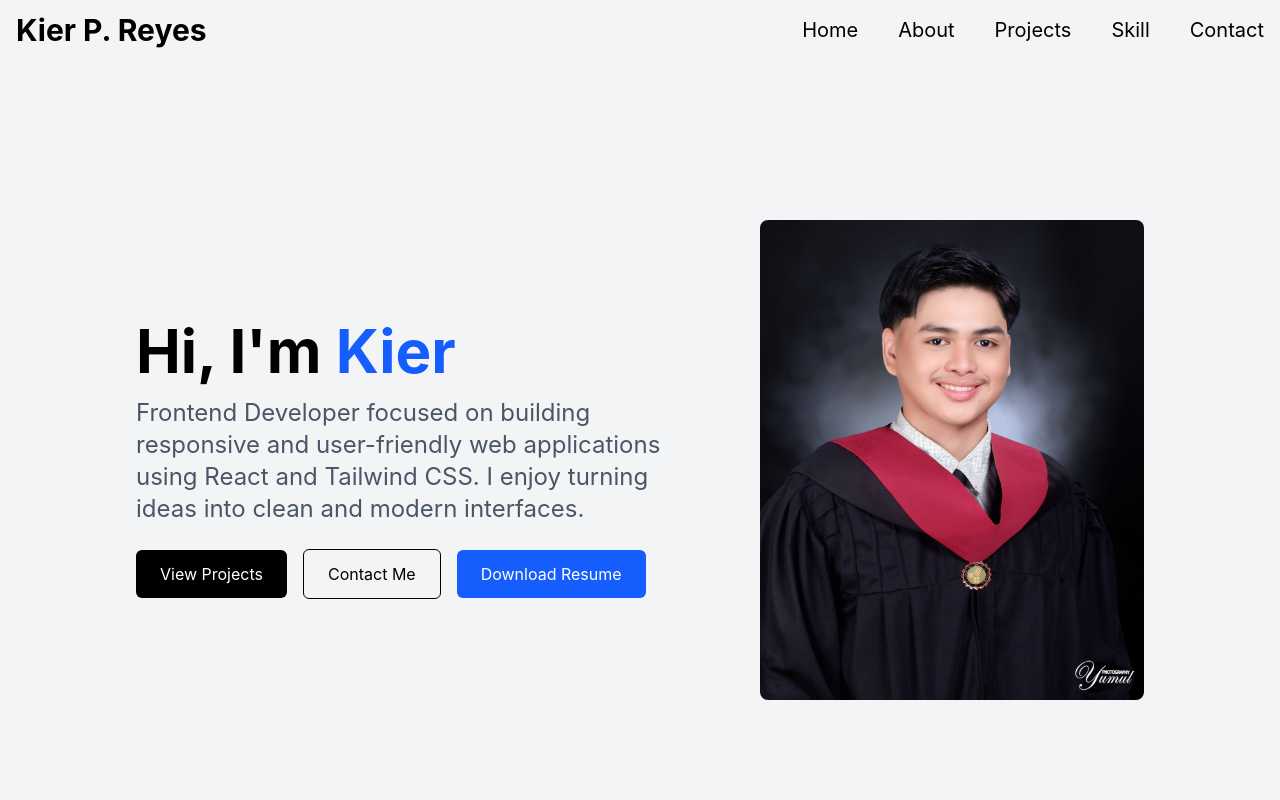
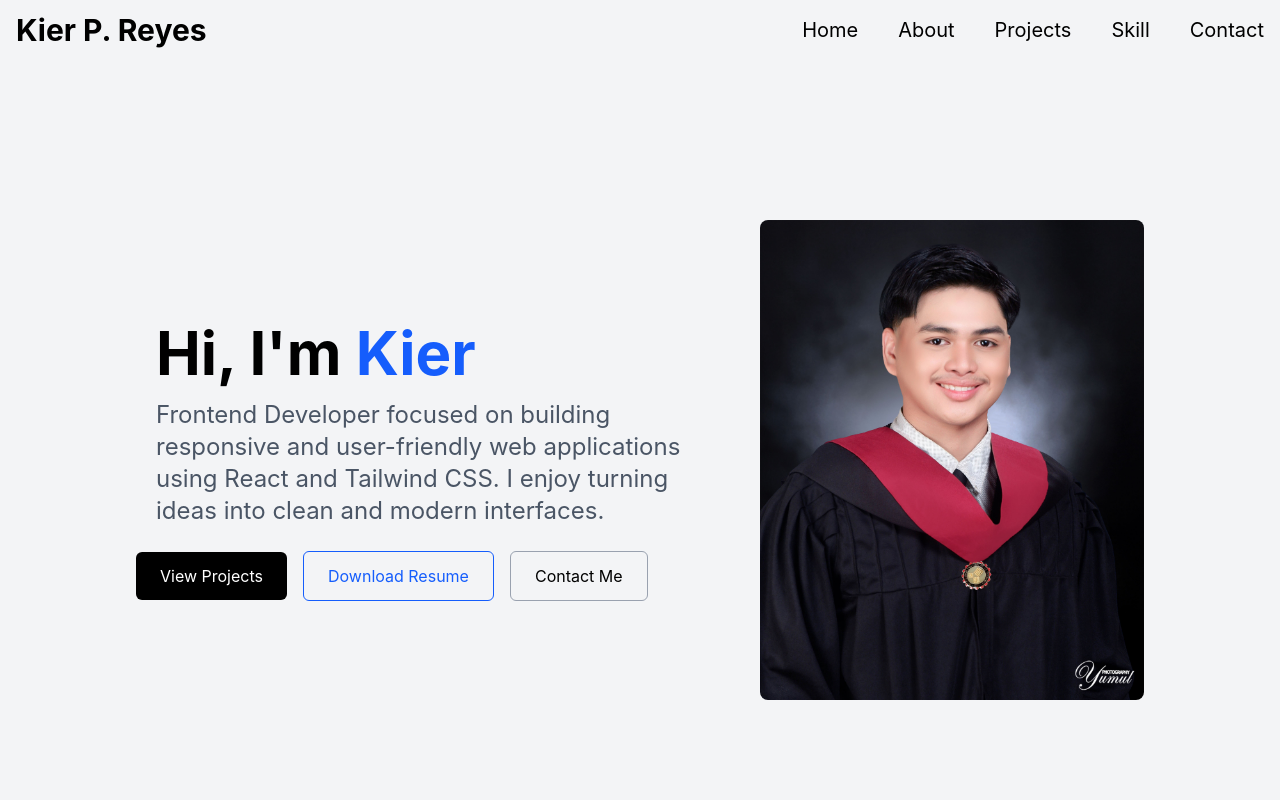
Before and after one commit to kierreyes007-ux/my-portfolio, a React (Vite) app: page / in a window 1280 px wide. Shown: the top 800 px of the page. Built offline with nearby package versions, Linux system fonts and the light colour scheme.

Commit message:
Update hero section styling

```diff
--- a/src/Components/hero.jsx
+++ b/src/Components/hero.jsx
@@ -9,35 +9,38 @@ function Hero() {
     data-aos-duration="1000"
     data-aos-easing="ease-out-cubic">
       <div >
-        <h1 className="text-4xl md:text-6xl font-bold">
+        <h1 className="text-4xl md:text-6xl font-bold px-5 pt-7 md:pt-1">
           Hi, I'm <span className="text-blue-600">Kier</span>
         </h1>
 
-        <p className="mt-4 max-w-xl text-lg md:text-2xl text-gray-600">
+        <p className="mt-4 max-w-xl px-5 text-lg md:text-2xl text-gray-600">
          Frontend Developer focused on building responsive and user-friendly web applications using React and Tailwind CSS. I enjoy turning ideas into clean and modern interfaces.
         </p>
 
         <div className="mt-6 flex flex-col items-center sm:flex-row gap-4 justify-center md:justify-start">
 
-          <a href="#projects">
-          <button className="bg-black text-white px-6 py-3 rounded-md hover:bg-gray-800 transition"
+  <a
+    href="#projects"
+    className="bg-black text-white px-6 py-3 rounded-md hover:bg-gray-800 transition"
   >
     View Projects
-          </button>
   </a>
 
-            <a href="#contact">
-          <button className="border border-black px-6 py-3 rounded-md hover:bg-black hover:text-white transition">
-            Contact Me
-          </button>
-            </a>
-
-            <a href="/resume.pdf"
+  <a
+    href="/resume.pdf"
     download="resume.pdf"
-            className="bg-blue-600 text-white px-6 py-3 rounded-md hover:bg-blue-700 transition"
+    className="border border-blue-600 text-blue-600 px-6 py-3 rounded-md hover:bg-blue-600 hover:text-white transition"
   >
     Download Resume
   </a>
+
+  <a
+    href="#contact"
+    className="border border-gray-400 px-6 py-3 rounded-md hover:bg-white transition"
+  >
+    Contact Me
+  </a>
+
 </div>
       </div>
 
```
Lines whose indentation alone changed are shown as unchanged.
